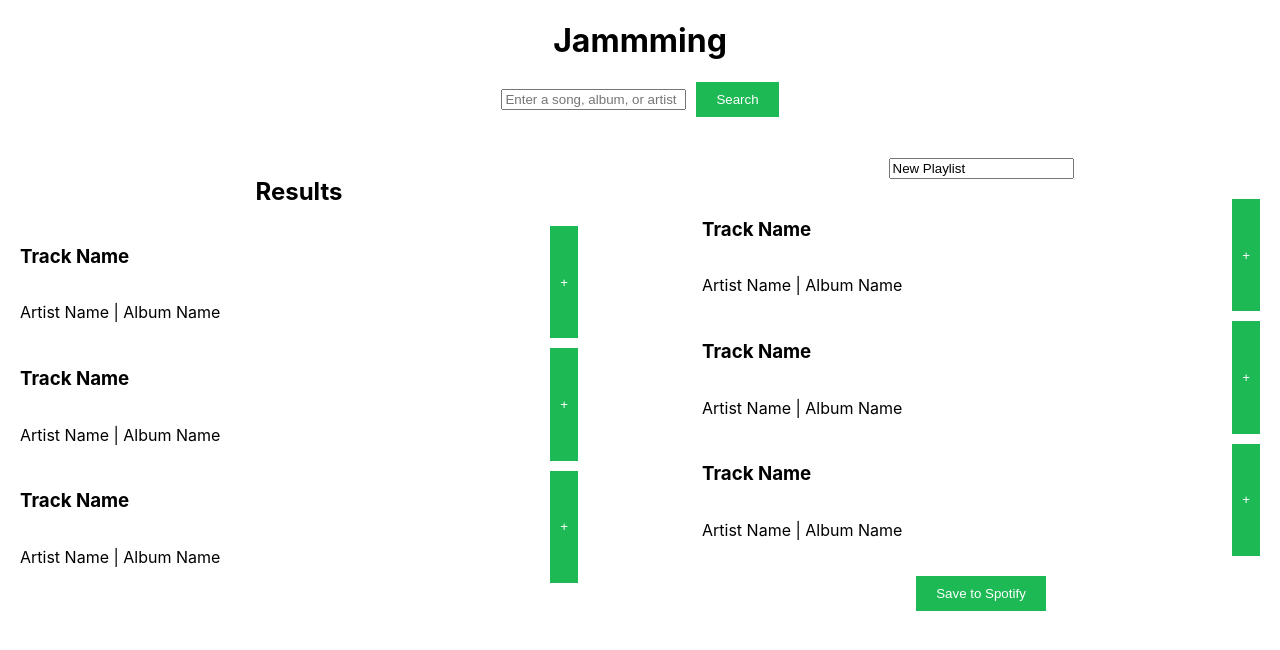
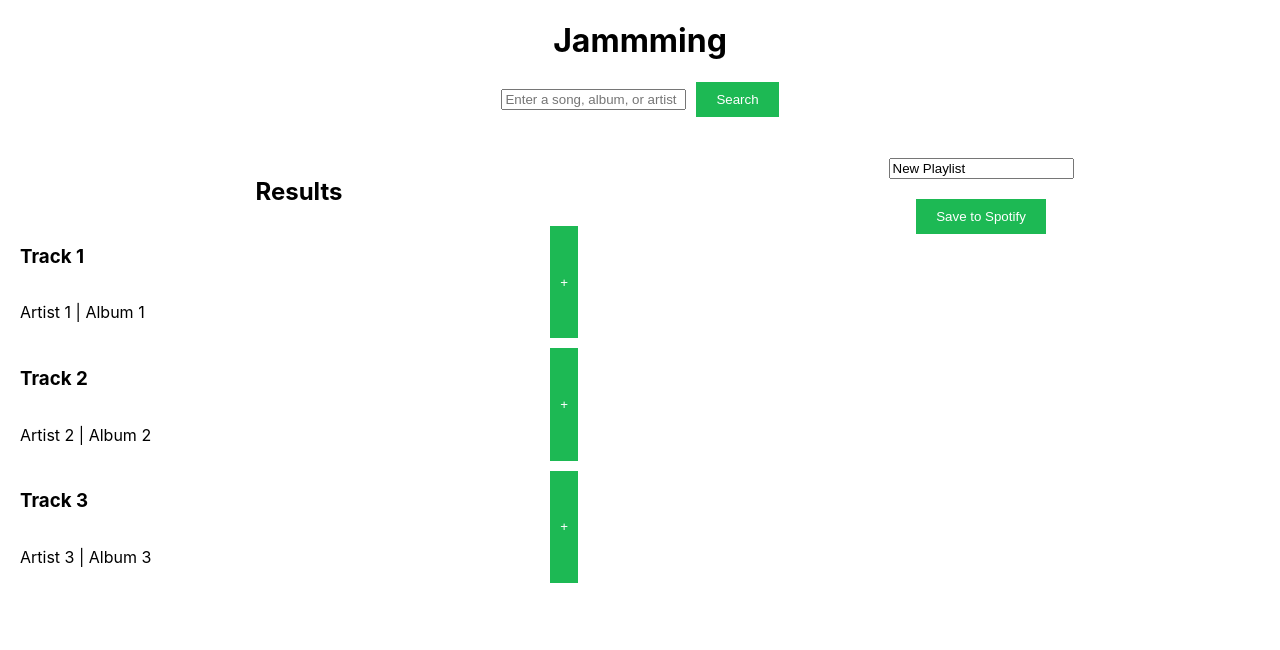
Before and after one commit to makrischaralampos/jammming, a React (Create React App) app: page / in a window 1280 px wide. Shown: the top 650 px of the page. Built offline with nearby package versions, Linux system fonts and the light colour scheme.

Commit message:
Implement Track Listing in the Component Tree

```diff
--- a/src/components/App/App.js
+++ b/src/components/App/App.js
@@ -3,6 +3,27 @@
 import SearchBar from "../SearchBar/SearchBar";
 import SearchResults from "../SearchResults/SearchResults";
 import Playlist from "../Playlist/Playlist";
+
+const searchResults = [
+  {
+    id: 1,
+    name: "Track 1",
+    artist: "Artist 1",
+    album: "Album 1",
+  },
+  {
+    id: 2,
+    name: "Track 2",
+    artist: "Artist 2",
+    album: "Album 2",
+  },
+  {
+    id: 3,
+    name: "Track 3",
+    artist: "Artist 3",
+    album: "Album 3",
+  },
+];
 
 function App() {
   return (
@@ -10,7 +31,7 @@
       <h1>Jammming</h1>
       <SearchBar />
       <div className="App-playlist">
-        <SearchResults />
+        <SearchResults searchResults={searchResults} />
         <Playlist />
       </div>
     </div>
--- a/src/components/SearchResults/SearchResults.js
+++ b/src/components/SearchResults/SearchResults.js
@@ -2,11 +2,11 @@
 import "./SearchResults.css";
 import Tracklist from "../Tracklist/Tracklist";
 
-function SearchResults() {
+function SearchResults({ searchResults }) {
   return (
     <div className="SearchResults">
       <h2>Results</h2>
-      <Tracklist />
+      <Tracklist tracks={searchResults} />
     </div>
   );
 }
--- a/src/components/Track/Track.js
+++ b/src/components/Track/Track.js
@@ -1,12 +1,14 @@
 import React from "react";
 import "./Track.css";
 
-function Track() {
+function Track({ track }) {
   return (
     <div className="Track">
       <div className="Track-information">
-        <h3>Track Name</h3>
-        <p>Artist Name | Album Name</p>
+        <h3>{track.name}</h3>
+        <p>
+          {track.artist} | {track.album}
+        </p>
       </div>
       <button className="Track-action">+</button>
     </div>
--- a/src/components/Tracklist/Tracklist.js
+++ b/src/components/Tracklist/Tracklist.js
@@ -2,13 +2,12 @@
 import "./Tracklist.css";
 import Track from "../Track/Track";
 
-function Tracklist() {
+function Tracklist({ tracks = [] }) {
   return (
     <div className="Tracklist">
-      {/* This is where Track components will be rendered */}
-      <Track />
-      <Track />
-      <Track />
+      {tracks.map((track) => (
+        <Track key={track.id} track={track} />
+      ))}
     </div>
   );
 }
```
